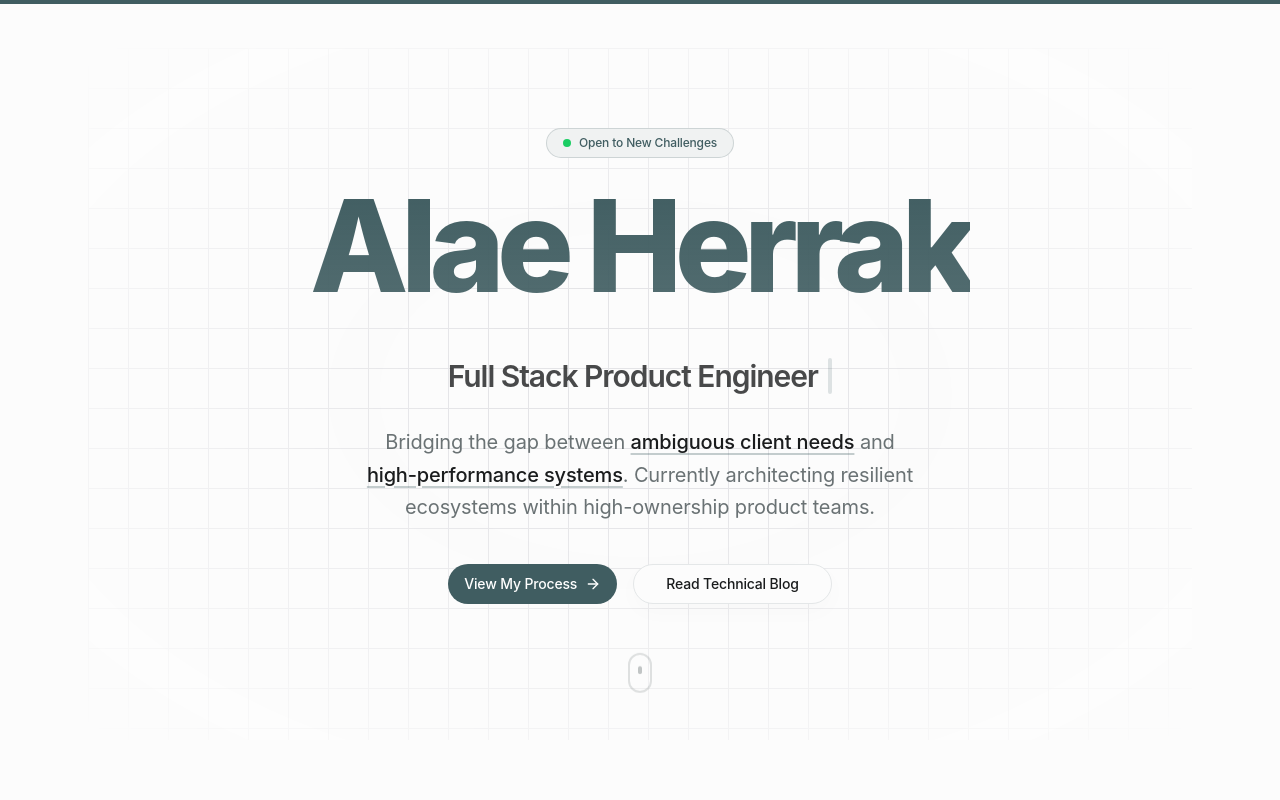
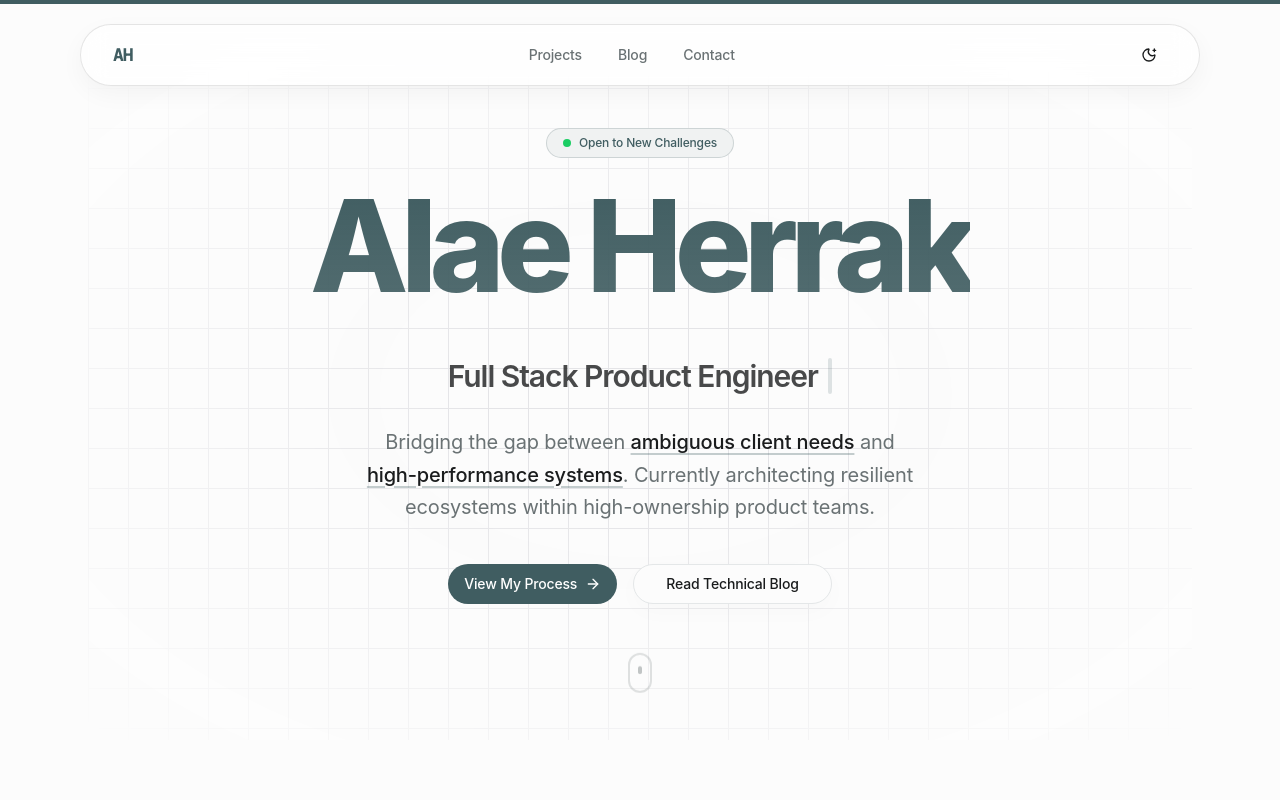
Before and after one commit to alae-herrak/alaeherrak, a Next.js app: page / in a window 1280 px wide. Shown: the top 800 px of the page. Built offline with nearby package versions, Linux system fonts and the light colour scheme.

Commit message:
feat: add adaptive floating navbar and fix theme hydration issue

```diff
--- a/app/(public)/layout.tsx
+++ b/app/(public)/layout.tsx
@@ -2,6 +2,7 @@ import type { Metadata, Viewport } from "next";
 import { Geist, Geist_Mono } from "next/font/google";
 import "@/app/globals.css";
 import { ThemeProvider } from "@/components/theme-provider";
+import Navbar from "@/components/navbar";
 
 const geistSans = Geist({
   variable: "--font-geist-sans",
@@ -96,6 +97,7 @@ export default function RootLayout({
           enableSystem
           disableTransitionOnChange
         >
+          <Navbar />
           {children}
         </ThemeProvider>
       </body>
--- /dev/null
+++ b/components/navbar.tsx
@@ -0,0 +1,117 @@
+"use client";
+import React, { useState } from "react";
+import { cn } from "@/lib/utils";
+import Link from "next/link";
+import { usePathname } from "next/navigation";
+import { ThemeToggle } from "@/components/theme-toggle";
+import {
+  motion,
+  useScroll,
+  useTransform,
+  useMotionValueEvent,
+  AnimatePresence,
+} from "motion/react";
+
+const NAV_ITEMS = [
+  { name: "Projects", link: "/projects" },
+  { name: "Blog", link: "/blog" },
+  { name: "Contact", link: "/contact" },
+];
+
+export default function Navbar({ className }: { className?: string }) {
+  const pathname = usePathname();
+  const { scrollY } = useScroll();
+  const [visible, setVisible] = useState(true);
+  const [hoveredIndex, setHoveredIndex] = useState<number | null>(null);
+
+  useMotionValueEvent(scrollY, "change", (latest) => {
+    const previous = scrollY.getPrevious() ?? 0;
+    if (latest > previous && latest > 150) {
+      setVisible(false);
+    } else {
+      setVisible(true);
+    }
+  });
+
+  const maxWidth = useTransform(scrollY, [0, 100], ["1152px", "640px"]);
+  const topScroll = useTransform(scrollY, [0, 100], ["24px", "12px"]);
+
+  return (
+    <motion.div
+      initial={{ y: -100, opacity: 0 }}
+      animate={{
+        y: visible ? 0 : -120,
+        opacity: visible ? 1 : 0,
+      }}
+      transition={{ duration: 0.3, ease: "easeInOut" }}
+      style={{
+        maxWidth,
+        top: topScroll,
+      }}
+      className={cn("fixed inset-x-0 z-50 mx-auto w-full px-4", className)}
+    >
+      <nav className="relative flex items-center justify-between rounded-full border border-black/[0.1] bg-white/70 px-8 py-3 shadow-sm backdrop-blur-md dark:border-white/[0.1] dark:bg-black/20">
+        <Link href="/" className="flex shrink-0 items-center">
+          <span className="text-primary font-mono text-lg font-bold tracking-tighter transition-opacity hover:opacity-70">
+            AH
+          </span>
+        </Link>
+
+        <div className="relative flex items-center gap-1">
+          <AnimatePresence>
+            {NAV_ITEMS.map((item, index) => {
+              const isActive = pathname === item.link;
+              return (
+                <Link
+                  key={item.name}
+                  href={item.link}
+                  onMouseEnter={() => setHoveredIndex(index)}
+                  onMouseLeave={() => setHoveredIndex(null)}
+                  className={cn(
+                    "relative px-4 py-2 text-sm font-medium transition-colors duration-300",
+                    isActive
+                      ? "text-primary"
+                      : "text-muted-foreground hover:text-primary",
+                  )}
+                >
+                  <span className="relative z-10">{item.name}</span>
+
+                  {isActive && (
+                    <motion.div
+                      layoutId="active-nav-pill"
+                      className="bg-primary/10 absolute inset-0 z-0 rounded-full"
+                      transition={{
+                        type: "spring",
+                        stiffness: 380,
+                        damping: 30,
+                      }}
+                    />
+                  )}
+
+                  {hoveredIndex === index && !isActive && (
+                    <motion.div
+                      layoutId="hover-nav-pill"
+                      className="bg-secondary/50 absolute inset-0 z-0 rounded-full"
+                      initial={{ opacity: 0 }}
+                      animate={{ opacity: 1 }}
+                      exit={{ opacity: 0 }}
+                      transition={{
+                        type: "spring",
+                        stiffness: 380,
+                        damping: 30,
+                      }}
+                    />
+                  )}
+                </Link>
+              );
+            })}
+          </AnimatePresence>
+        </div>
+
+        <div className="flex shrink-0 items-center">
+          <ThemeToggle className="rounded-full" />
+        </div>
+      </nav>
+    </motion.div>
+  );
+}
--- a/components/theme-toggle.tsx
+++ b/components/theme-toggle.tsx
@@ -3,18 +3,37 @@
 import { useTheme } from "next-themes";
 import { Button } from "@/components/ui/button";
 import { MoonStar, Sun } from "lucide-react";
+import { useEffect, useState } from "react";
 
 interface ThemeToggleProps {
   variant?: "default" | "ghost";
+  className?: string;
 }
 
-export function ThemeToggle({ variant = "ghost" }: ThemeToggleProps) {
+export function ThemeToggle({
+  variant = "ghost",
+  className,
+}: ThemeToggleProps) {
   const { theme, setTheme } = useTheme();
+  const [mounted, setMounted] = useState(false);
+
+  useEffect(() => {
+    setMounted(true);
+  }, []);
+
+  if (!mounted) {
+    return (
+      <Button variant={variant} size="icon" className={className} disabled>
+        <div className="h-4 w-4" />
+      </Button>
+    );
+  }
 
   return (
     <Button
       variant={variant}
       size="icon"
+      className={className}
       onClick={() => setTheme(theme === "dark" ? "light" : "dark")}
     >
       {theme === "dark" ? <Sun /> : <MoonStar />}
--- /dev/null
+++ b/components/ui/navbar-menu.tsx
@@ -0,0 +1,121 @@
+"use client";
+import React from "react";
+import { motion } from "motion/react";
+
+const transition = {
+  type: "spring",
+  mass: 0.5,
+  damping: 11.5,
+  stiffness: 100,
+  restDelta: 0.001,
+  restSpeed: 0.001,
+} as const;
+
+export const MenuItem = ({
+  setActive,
+  active,
+  item,
+  children,
+}: {
+  setActive: (item: string) => void;
+  active: string | null;
+  item: string;
+  children?: React.ReactNode;
+}) => {
+  return (
+    <div onMouseEnter={() => setActive(item)} className="relative">
+      <motion.p
+        transition={{ duration: 0.3 }}
+        className="cursor-pointer text-black hover:opacity-[0.9] dark:text-white"
+      >
+        {item}
+      </motion.p>
+      {active !== null && (
+        <motion.div
+          initial={{ opacity: 0, scale: 0.85, y: 10 }}
+          animate={{ opacity: 1, scale: 1, y: 0 }}
+          transition={transition}
+        >
+          {active === item && children && (
+            <div className="absolute top-[calc(100%_+_1.2rem)] left-1/2 -translate-x-1/2 transform pt-4">
+              <motion.div
+                transition={transition}
+                layoutId="active"
+                className="overflow-hidden rounded-2xl border border-black/[0.1] bg-white/80 shadow-xl backdrop-blur-md dark:border-white/[0.1] dark:bg-black/80"
+              >
+                <motion.div
+                  layout
+                  className="h-full w-max p-4"
+                >
+                  {children}
+                </motion.div>
+              </motion.div>
+            </div>
+          )}
+        </motion.div>
+      )}
+    </div>
+  );
+};
+
+export const Menu = ({
+  setActive,
+  children,
+}: {
+  setActive: (item: string | null) => void;
+  children: React.ReactNode;
+}) => {
+  return (
+    <nav
+      onMouseLeave={() => setActive(null)}
+      className="shadow-input relative flex items-center justify-between rounded-full border border-black/[0.1] bg-white/70 px-8 py-3 backdrop-blur-md dark:border-white/[0.1] dark:bg-black/20"
+    >
+      {children}
+    </nav>
+  );
+};
+
+export const ProductItem = ({
+  title,
+  description,
+  href,
+  src,
+}: {
+  title: string;
+  description: string;
+  href: string;
+  src: string;
+}) => {
+  return (
+    <a href={href} className="flex space-x-2">
+      <img
+        src={src}
+        width={140}
+        height={70}
+        alt={title}
+        className="shrink-0 rounded-md shadow-2xl"
+      />
+      <div>
+        <h4 className="mb-1 text-xl font-bold text-black dark:text-white">
+          {title}
+        </h4>
+        <p className="max-w-[10rem] text-sm text-neutral-700 dark:text-neutral-300">
+          {description}
+        </p>
+      </div>
+    </a>
+  );
+};
+
+import Link from "next/link";
+
+export const HoveredLink = ({ children, ...rest }: any) => {
+  return (
+    <Link
+      {...rest}
+      className="text-neutral-700 hover:text-black dark:text-neutral-200"
+    >
+      {children}
+    </Link>
+  );
+};
```
